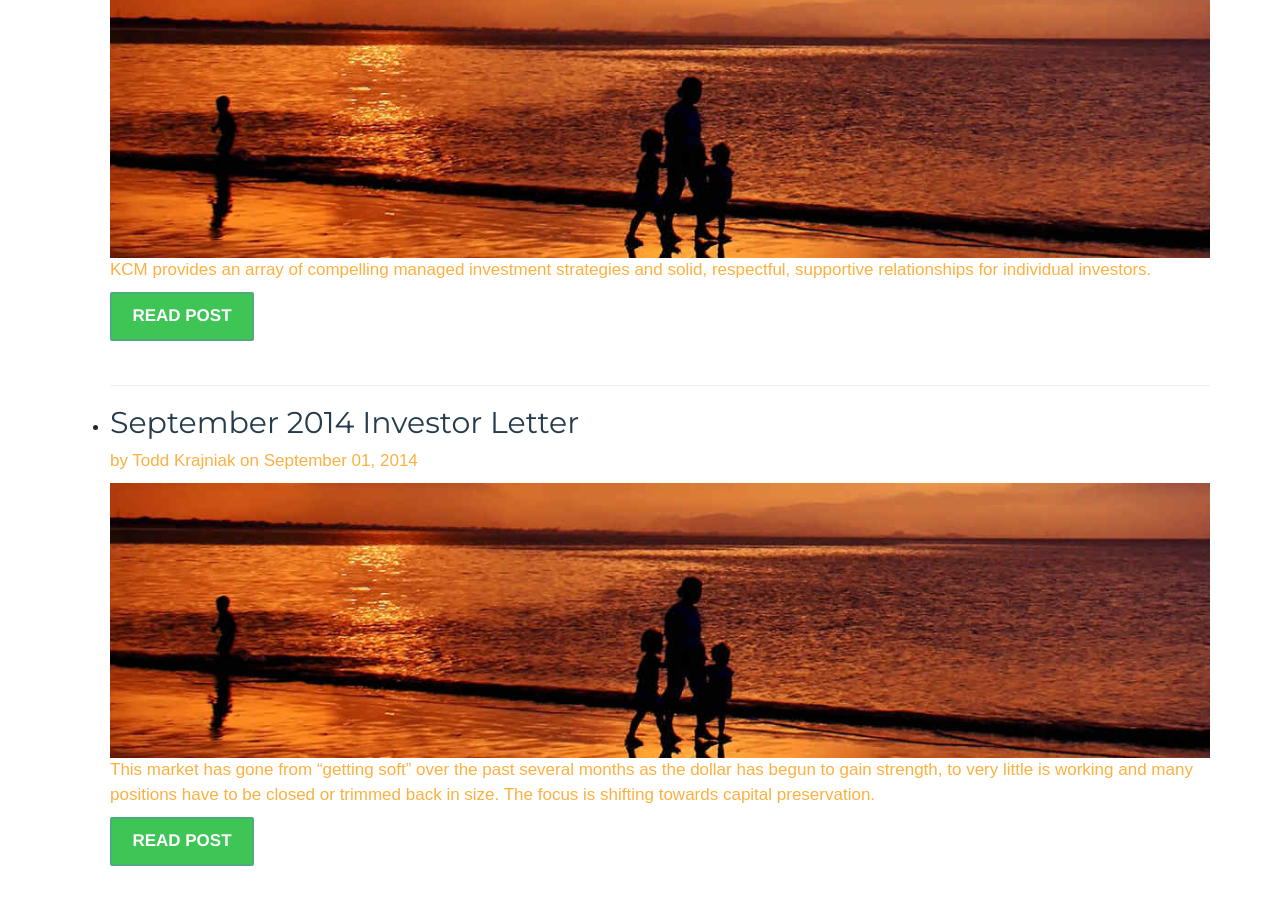
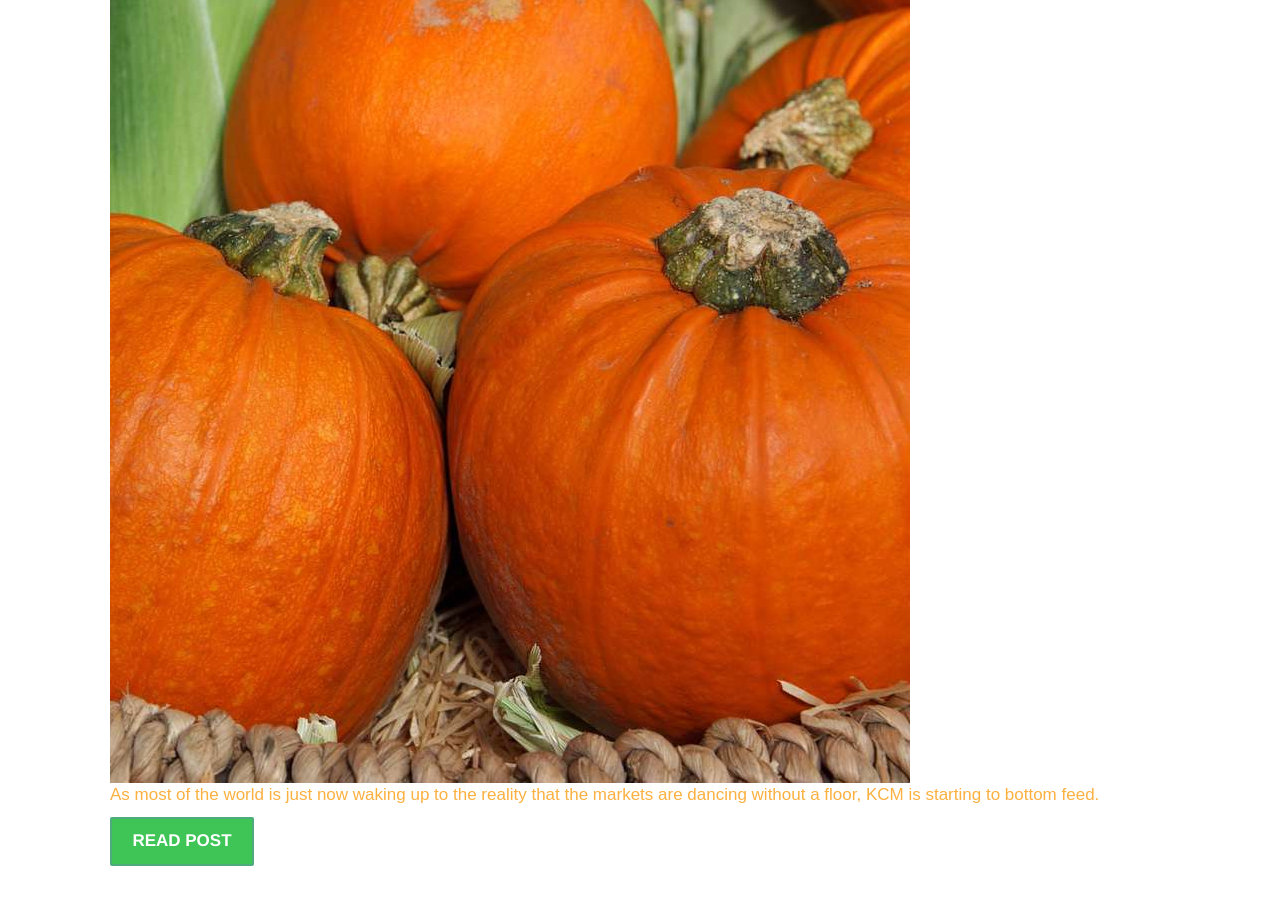
Before and after one commit to davidsilvasmith/kcm, a Jekyll site: the page built from blog/index.html, in a window 1280 px wide and 900 px high, scrolled down 8040 px. Built offline with Jekyll 4.4.1, drawn with Linux system fonts in a browser that asks for light colours; nearby versions of some CDN libraries; some web fonts are replaced; the list of posts is cut into pages by our own code; comment, search, counter and statistics services are not loaded.

Commit message:
added october letter

```diff
--- a/_posts/2014-10-01-october-2014-investor-letter.md
+++ b/_posts/2014-10-01-october-2014-investor-letter.md
@@ -1,3 +1,8 @@
+---
+title: October 2014 Investor Letter
+excerpt: As most of the world is just now waking up to the reality that the markets are dancing without a floor, KCM is starting to bottom feed.
+image: /images/posts/2014-10-01-october-2014-investor-letter/autumn.jpg
+---
 
 * TOC
 {:toc}
```
Also changed, not shown: images/posts/2014-10-01-october-2014-investor-letter/autumn.jpg (added).
